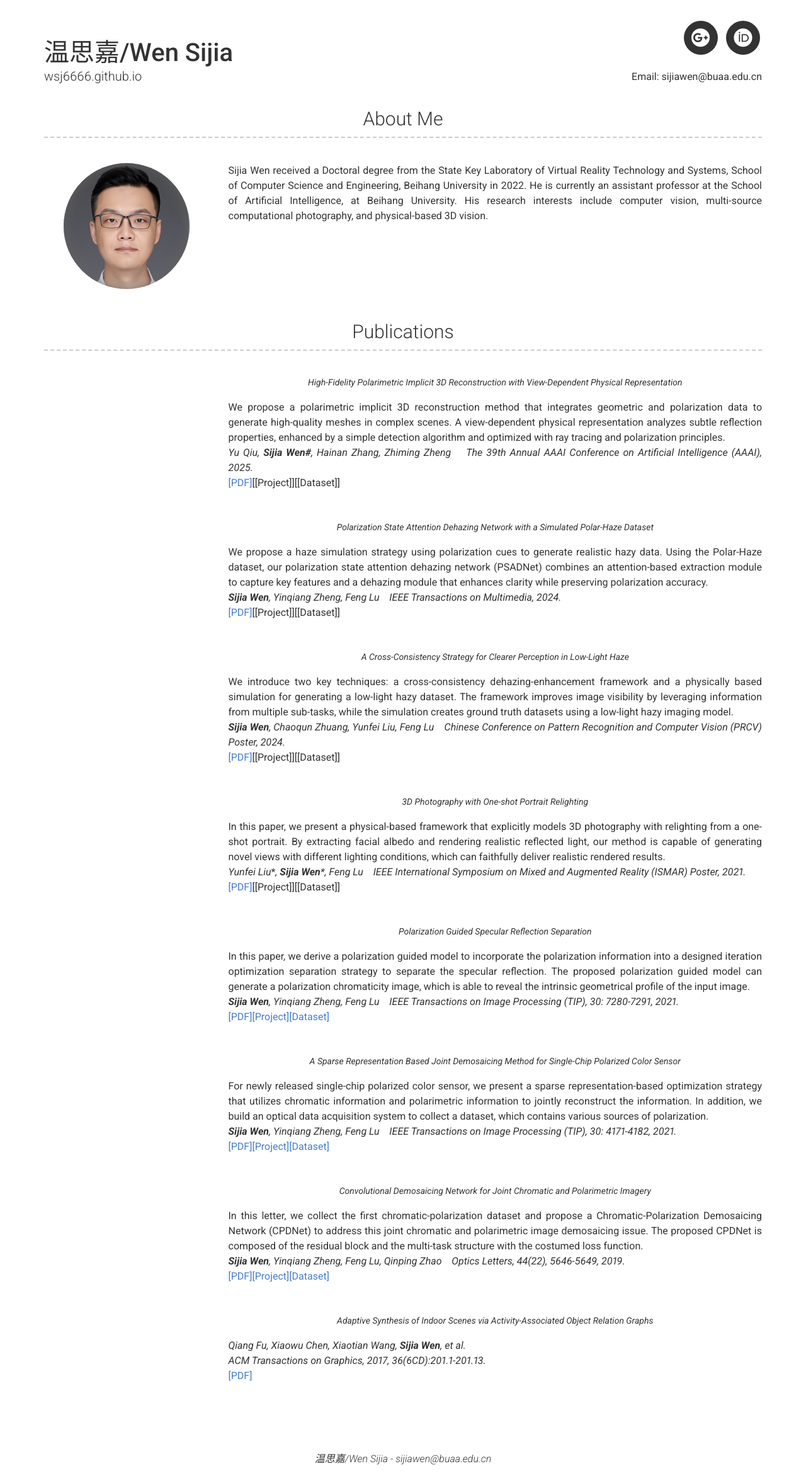
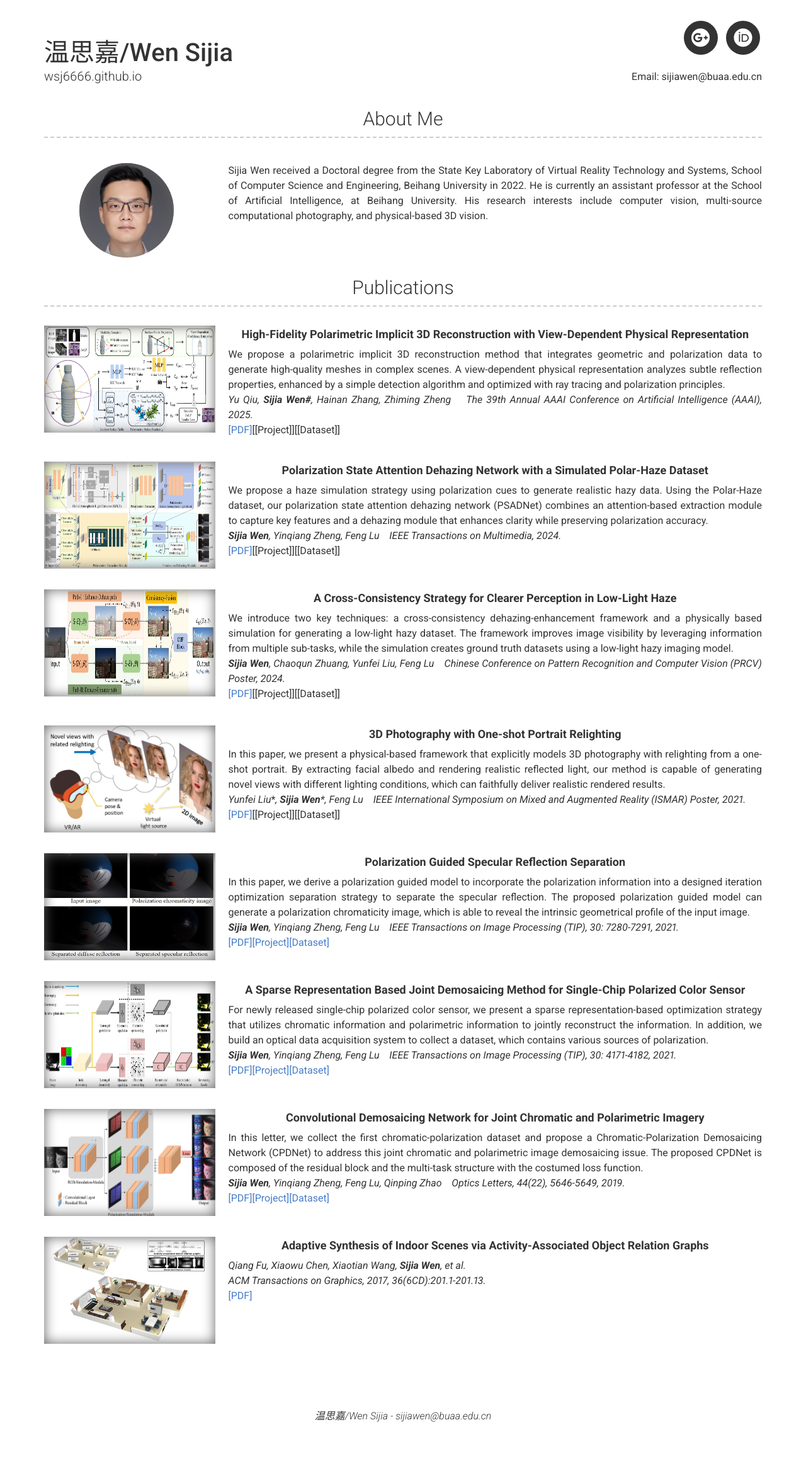
Before and after one commit to wsj6666/wsj6666.github.io, a Jekyll site: the page built from index.md, in a window 1280 px wide. Shown: the whole page at 63% size. Built offline with Jekyll 4.4.1, drawn with Linux system fonts in a browser that asks for light colours; nearby versions of some CDN libraries; after the commit the page ends 2268 px from its top, so only the background shows below that.

Commit message:
Update modern-resume-theme.scss

```diff
--- a/_sass/modern-resume-theme.scss
+++ b/_sass/modern-resume-theme.scss
@@ -13,7 +13,7 @@
   font-weight:500;
 }
 
-@media screen and (max-width: 767px) {
+@media screen and (max-width: 768px) {
   .header-container div{
     text-align: center;
   }
@@ -28,10 +28,9 @@
 }
 
 .profile-img {
-  width: 200px;
-  height: 200px;
+  width: 150px;
+  height: 150px;
   margin: 0 auto;
-  margin-bottom: 20px;
   display: block;
   border-radius: 100px;
   background-size: cover;
@@ -42,15 +41,33 @@
   box-shadow: inset 0 0 20px #636161;
 }
 
+.normal-img {
+  width: 272px;
+  height: 170px;
+  margin: 0 auto;
+  display: block;
+  background-size: 100% 100%;
+  background-position: center;
+  background-repeat: repeat, no-repeat;
+  -moz-box-shadow: inset 0 0 20px #636161;
+  -webkit-box-shadow: inset 0 0 20px #636161;
+  box-shadow: inset 0 0 20px #636161;
+}
+
+.into-text-1 {
+  margin-top: 30px;
+}
+
+@media only screen and (max-width : 992px) {
+  .into-text-1 {
+    margin-top: 20px;
+  }
+}
+
 .list-container {
   h3 {
     margin-bottom: 0;
   }
-}
-
-.border-weak  {
-  padding-bottom: 8px;
-  border-bottom: dashed 1px #CCCCCC;
 }
 
 .layout {
@@ -59,11 +76,7 @@
   flex-direction: row;
 
   .details {
-    display: flex;
-    flex-direction: column;
     text-align: left;
-    justify-content: center;
-    vertical-align: middle;
 
     p {
       margin-bottom: 3px;
@@ -76,7 +89,7 @@
       }
     }
 
-    @media screen and (max-width: 767px) {
+    @media screen and (max-width: 768px) {
       text-align: center!important;
 
       p {
@@ -124,12 +137,8 @@
 }
 
 .layout-left, .layout-right {
-  @media screen and (max-width: 767px) {
+  @media screen and (max-width: 768px) {
     flex-direction: column;
-  }
-
-  .details {
-    margin-bottom: 2rem;
   }
 }
 
@@ -164,7 +173,7 @@
 }
 
 .page-content {
-  padding: 0;
+  padding: 0 20px
 }
 
 .contact a {
@@ -181,9 +190,11 @@
 }
 
 p.quote {
-  font-size: 1.4rem;
-  font-style: italic;
-  padding: 1rem 2.5rem;
+  font-size: 1.8rem;
+  font-weight: bolder;
+  padding-top: 0rem ;
+  padding-left: 1rem ;
+  padding-right: 1rem ;
   text-align: center;
 
   @media print {
```
